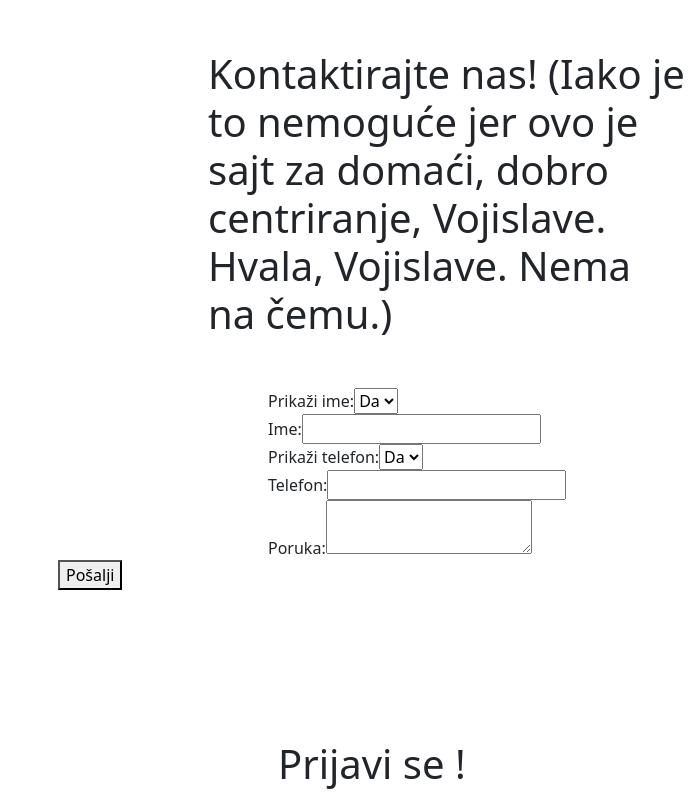
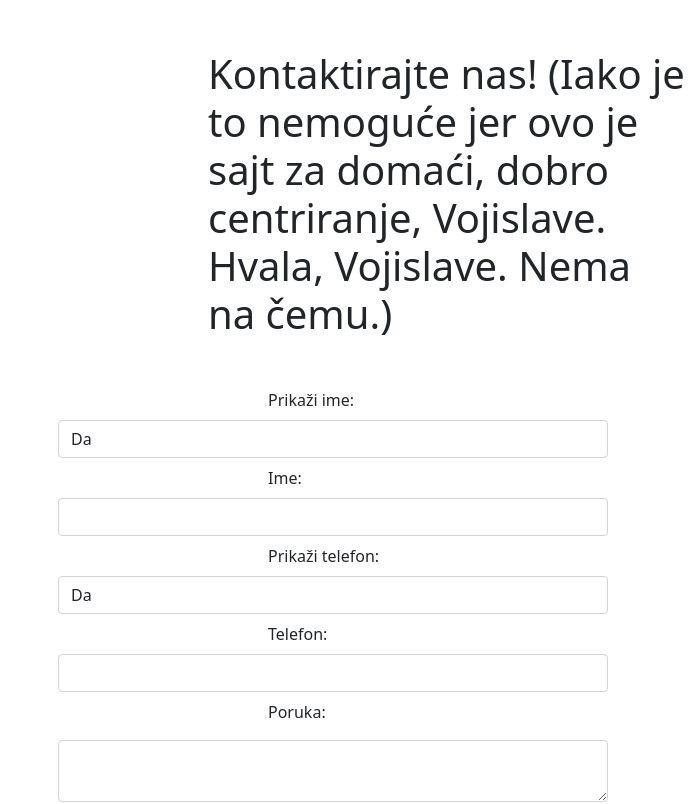
Before and after one commit to pipstur/itehDom03, a React (Create React App) app: page /contact in a window 1280 px wide. Shown: the top 804 px of the page, without its empty margins (592-1280 px from the left). Built offline with nearby package versions, Linux system fonts and the light colour scheme.

Commit message:
mislim da je sad sve spremno za sutrasnju odbranu, ulepsan kontekt pejdz, filterovanje dodato i tako to

```diff
--- a/src/components/FormaContactPage.js
+++ b/src/components/FormaContactPage.js
@@ -55,10 +55,12 @@ function FormaContactPage({ send }) {
   }
 
   return (
+    <div className="formacontactpage_div">
     <form id="formacontact_div" onSubmit={handleSubmit}>
       <div>
         <label htmlFor="showName">Prikaži ime: </label>
         <select
+          className="form-control mt-2 mb-2"
           id="showName"
           value={showName}
           onChange={(e) => setShowName(e.target.value === "true")}
@@ -71,6 +73,7 @@ function FormaContactPage({ send }) {
         <div  className="div-l-i">
           <label htmlFor="ime">Ime: </label>
           <input
+            className="form-control mt-2 mb-2"
             type="text"
             id="ime"
             value={ime}
@@ -81,6 +84,7 @@ function FormaContactPage({ send }) {
       <div>
         <label htmlFor="showPhone">Prikaži telefon: </label>
         <select
+          className="form-control mt-2 mb-2"
           id="showPhone"
           value={showPhone}
           onChange={(e) => setShowPhone(e.target.value === "true")}
@@ -93,6 +97,7 @@ function FormaContactPage({ send }) {
         <div  className="div-l-i">
           <label htmlFor="telefon">Telefon: </label>
           <input
+            className="form-control mt-2 mb-2"
             type="text"
             id="telefon"
             value={telefon}
@@ -103,13 +108,15 @@ function FormaContactPage({ send }) {
       <div  className="div-l-i">
         <label htmlFor="poruka">Poruka: </label>
         <textarea
+          className="form-control mt-3 mb-3"
           id="poruka"
           value={poruka}
           onChange={(e) => setPoruka(e.target.value)}
         />
       </div>
-      <button type="submit">Pošalji</button>
+      <button className='btn btn-success' id='btn_send' type="submit">Pošalji! </button>
     </form>
+    </div>
   );
 }
 
```
